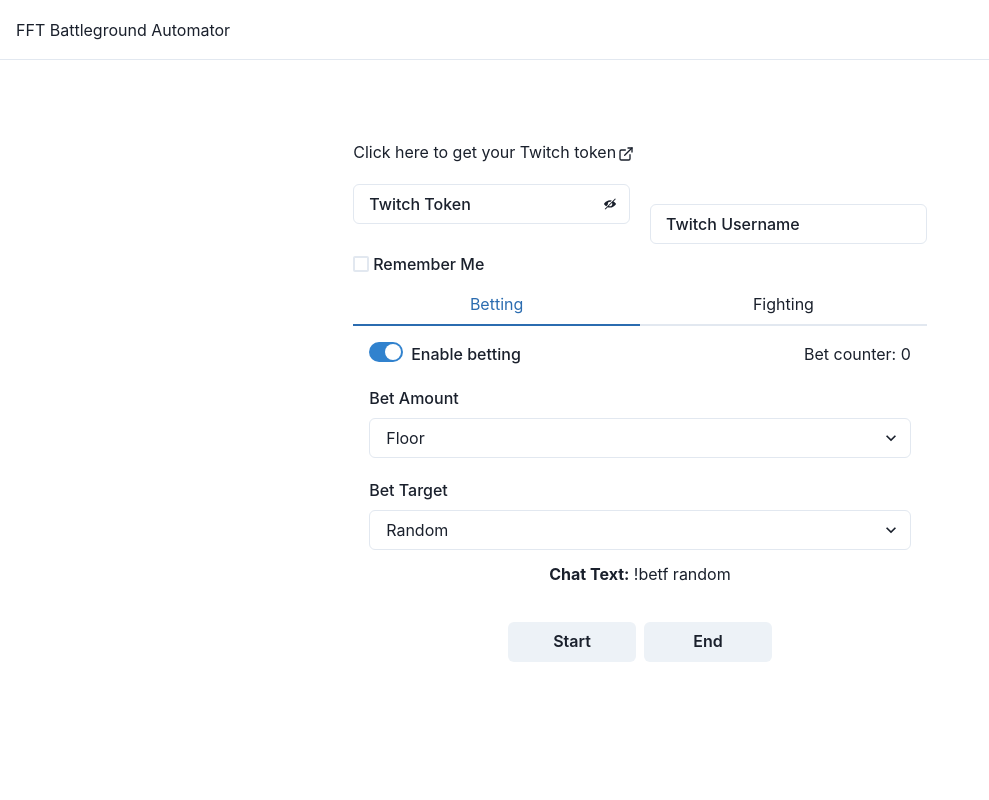
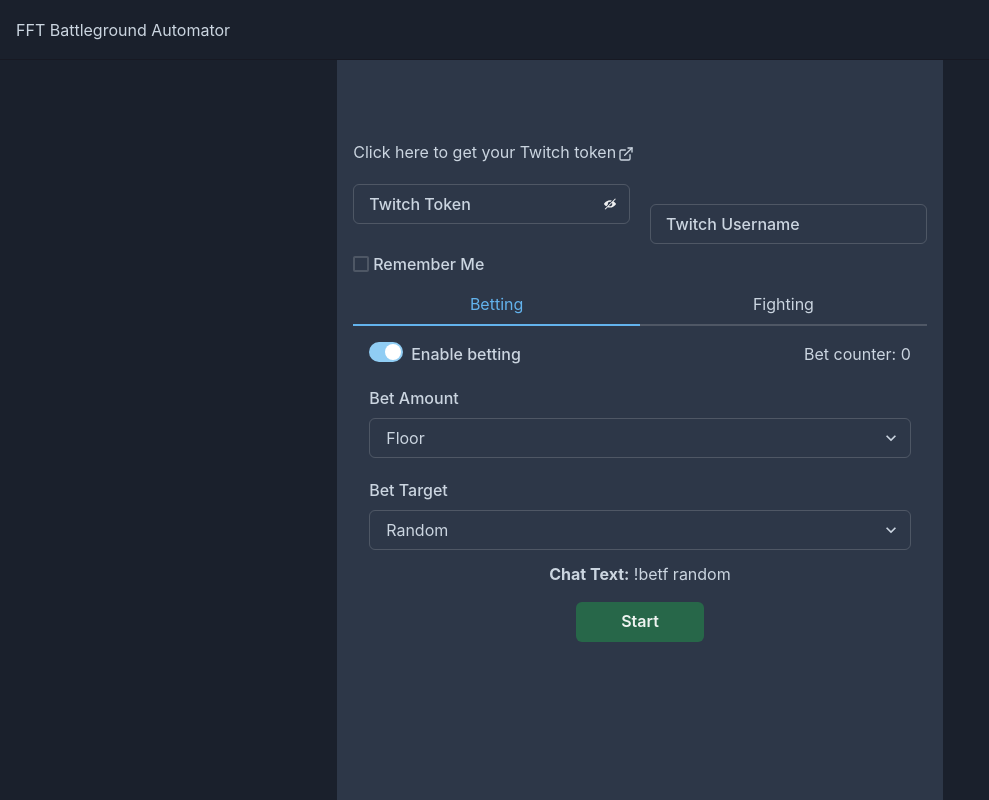
Before and after one commit to schwaj/fftbg-automator, a React (Create React App) app: page / in a window 1280 px wide. Shown: the whole page, without its empty margins (0-989 px from the left). Built offline with nearby package versions, Linux system fonts and the light colour scheme.

Commit message:
dark mode and refactoring

```diff
--- a/public/index.html
+++ b/public/index.html
@@ -24,7 +24,7 @@
       work correctly both with client-side routing and a non-root public URL.
       Learn how to configure a non-root public URL by running `npm run build`.
     -->
-    <title>React App</title>
+    <title>FFTBG Automator</title>
   </head>
   <body>
     <noscript>You need to enable JavaScript to run this app.</noscript>
--- a/src/App.tsx
+++ b/src/App.tsx
@@ -5,11 +5,9 @@ import { theme } from "./theme";
 
 export const App = () => (
   <ChakraProvider theme={theme}>
-    <Box h="calc(100vh)">
-      <Header />
-      <Container py={20} bgColor="white">
-        <AutomatorForm />
-      </Container>
-    </Box>
+    <Header />
+    <Container py={20} h="calc(100vh - 60px)" bgColor="gray.700">
+      <AutomatorForm />
+    </Container>
   </ChakraProvider>
 );
--- a/src/components/Header.tsx
+++ b/src/components/Header.tsx
@@ -20,7 +20,7 @@ export const Header = () => {
           <Text
             textAlign={useBreakpointValue({ base: "center", md: "left" })}
             fontFamily={"heading"}
-            color={useColorModeValue("gray.800", "white")}
+            color={useColorModeValue("gray.800", "gray.300")}
           >
             FFT Battleground Automator
           </Text>
--- a/src/pages/AutomatorForm/AutomatorForm.tsx
+++ b/src/pages/AutomatorForm/AutomatorForm.tsx
@@ -1,4 +1,4 @@
-import { Button, ButtonGroup, IconButton } from "@chakra-ui/button";
+import { Button, IconButton } from "@chakra-ui/button";
 import { FormControl, FormLabel } from "@chakra-ui/form-control";
 import { Input, InputGroup, InputRightElement } from "@chakra-ui/input";
 import { Center, Link, Stack } from "@chakra-ui/layout";
@@ -162,7 +162,10 @@ export const AutomatorForm = () => {
     }
   }, [isLoggedIn, hasClientConnected, chatClient, formRef, toast, betCount]);
 
-  const handleStartClientClick = () => {
+  const handleOnSubmit = () => {
+    if (isLoggedIn) {
+      setIsLoggedIn(false);
+    } else {
       const token = formRef.current.values.token;
       const username = formRef.current.values.username;
       if (token && username && formRef.current.values.rememberMe) {
@@ -175,10 +178,7 @@ export const AutomatorForm = () => {
         localStorage.removeItem("twitchChatCreds");
       }
       setIsLoggedIn(true);
-  };
-
-  const handleStopClientClick = () => {
-    setIsLoggedIn(false);
+    }
   };
 
   return (
@@ -193,7 +193,7 @@ export const AutomatorForm = () => {
       </Link>
       <Formik
         enableReinitialize
-        onSubmit={() => {}}
+        onSubmit={handleOnSubmit}
         initialValues={initialValues}
         innerRef={formRef}
       >
@@ -261,24 +261,13 @@ export const AutomatorForm = () => {
               </TabPanels>
             </Tabs>
             <Center>
-              <ButtonGroup mt={5}>
               <Button
+                type="submit"
                 width="8rem"
-                  disabled={isLoggedIn}
-                  onClick={() => {
-                    handleStartClientClick();
-                  }}
+                bgColor={isLoggedIn ? "red.800" : "green.700"}
               >
-                  Start
+                {isLoggedIn ? "Stop" : "Start"}
               </Button>
-                <Button
-                  disabled={!isLoggedIn}
-                  onClick={handleStopClientClick}
-                  width="8rem"
-                >
-                  End
-                </Button>
-              </ButtonGroup>
             </Center>
           </Form>
         )}
--- a/src/pages/AutomatorForm/FightingTab.tsx
+++ b/src/pages/AutomatorForm/FightingTab.tsx
@@ -70,8 +70,8 @@ export const FightingTab = ({ formValues }: FightingTabPropsType) => {
         <span>
           <strong>Chat Text: </strong>
           {getFightTextFromInput(
-            formValues?.fighterType?.value ?? "",
-            formValues?.fighterParameters ?? ""
+            formValues.fighterType.value,
+            formValues.fighterParameters
           )}
         </span>
       </Center>
--- a/src/pages/AutomatorForm/helpers.ts
+++ b/src/pages/AutomatorForm/helpers.ts
@@ -3,8 +3,8 @@ export const getBetTextFromInput = (amount: string, target: string): string => {
 };
 
 export const getFightTextFromInput = (
-  fighterType: string,
-  fighterParameters: string
+  fighterType: string | undefined,
+  fighterParameters: string | undefined
 ): string => {
-  return `!fight ${fighterType} ${fighterParameters ?? ""}`.trim();
+  return `!fight ${fighterType ?? ""} ${fighterParameters ?? ""}`.trim();
 };
--- a/src/theme.ts
+++ b/src/theme.ts
@@ -1,9 +1,21 @@
-import { extendTheme } from "@chakra-ui/theme-utils";
+import { extendTheme } from "@chakra-ui/react";
 
 const activeLabelStyles = {
   transform: "scale(0.85) translateY(-24px)",
 };
+
 export const theme = extendTheme({
+  styles: {
+    global: {
+      body: {
+        color: "gray.300",
+      },
+    },
+  },
+  config: {
+    initialColorMode: "dark",
+    useSystemColorMode: false,
+  },
   components: {
     Form: {
       variants: {
@@ -23,7 +35,7 @@ export const theme = extendTheme({
               left: 0,
               zIndex: 2,
               position: "absolute",
-              backgroundColor: "white",
+              backgroundColor: "gray.700",
               pointerEvents: "none",
               mx: 3,
               px: 1,
```
Lines whose indentation alone changed are shown as unchanged.
